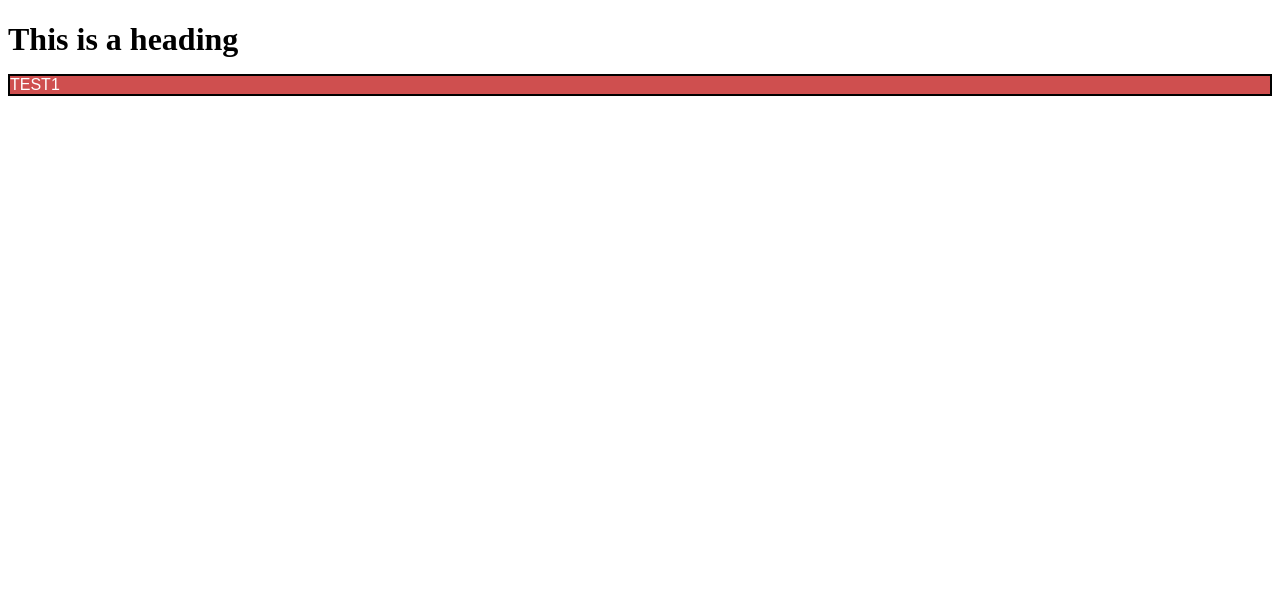
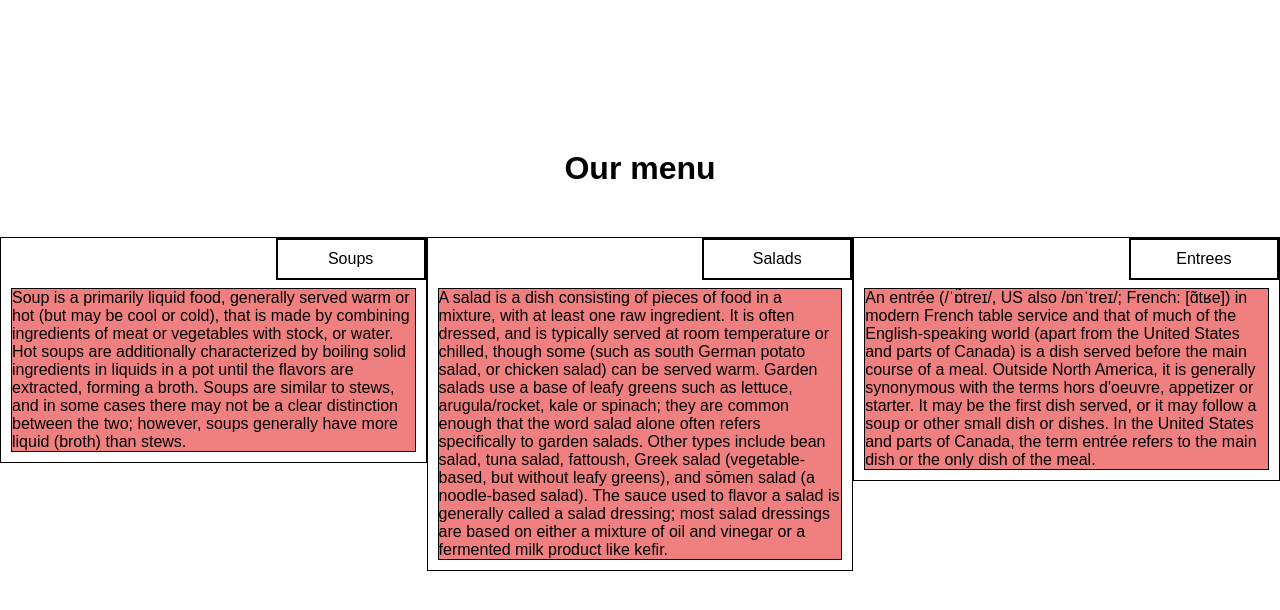
Before and after one commit to jocelynmutso/simple-responsive-site, a plain HTML site: page index.html in a window 1280 px wide. Drawn offline with Linux system fonts and the light colour scheme.

Commit message:
first-version

```diff
--- a/css/styles.css
+++ b/css/styles.css
@@ -1,27 +1,89 @@
-
 
 
 /********** Base styles **********/
 
 * {
     box-sizing: border-box;
+    margin: 0 auto;
+    padding: 0 auto;
 }
 
 h1 {
-    margin-bottom: 15px;
+    margin-top: 150px;
+    margin-bottom: 50px;
+    text-align: center;
+    font-family: sans-serif;
 }
 
-p {
-    border: 2px solid black;
-    background-color: rgb(207, 79, 79);
+.paragraph-box {
+    border: 1px solid black;
+    background-color: lightcoral;
+    width: 100%;
     font-family: sans-serif;
-    color: white;
+    color: black;
+    margin-top: 40px;
+    position: relative;
 }
 
-/* Simple Responsive Framework. */
+.menu-item {
+    position: absolute;
+    top: 0px;
+    right: 0px;
+    width: 150px;
+    text-align: center;
+    border: 2px solid black;
+    font-family: sans-serif;
+    background-color: white;
+    color: black;
+    padding: 10px;
+}
 
-/********** Large devices only (992px and up) **********/
+.row {
+    width: 100%;
+    position: relative;
+}
 
-/********** Medium devices only (768px-991px) **********/
+.container {
+    position: relative;
+}
 
-/********** Small devices only (767px and under) **********/
+@media (min-width: 992px) {
+    .col-lg-a, .col-lg-b {
+        float: left;
+        border: 1px solid black;
+        padding: 10px;
+    }
+
+    .col-lg-a {
+        width: 33.33%;
+    }
+    .col-lg-b {
+        width: 100%;
+    }
+}
+
+@media (min-width:768px) and (max-width: 991px) {
+    .col-md-a, .col-md-b {
+        float: left;
+        border: 1px solid blue;
+        padding: 10px;
+    }
+
+    .col-md-a {
+        width: 50%;
+    }
+    .col-md-b {
+        width: 100%;
+    }
+}
+
+@media (max-width: 767px) {
+    .col-sm {
+        border: 1px solid red;
+        padding: 10px;
+    }
+
+    .col-sm {
+        width: 100%;
+    }
+}
--- a/index.html
+++ b/index.html
@@ -1,5 +1,5 @@
 <!DOCTYPE html>
-<html>
+<html lang="en">
 
 <head>
     <link rel="stylesheet" href="css/styles.css">
@@ -9,11 +9,46 @@
 </head>
 
 <body>
-    <h1>This is a heading</h1>
-    <p>TEST1</p>
+    <h1>Our menu</h1>
+
+    <div class="row">
+        <div class="col-lg-a col-md-a col-sm container">
+            <p class="paragraph-box">
+                Soup is a primarily liquid food, generally served warm or hot (but may be cool or
+                cold), that is made by combining ingredients of meat or vegetables with stock, or water. Hot soups are
+                additionally characterized by boiling solid ingredients in liquids in a pot until the flavors are
+                extracted, forming a broth. Soups are similar to stews, and in some cases there may not be a clear
+                distinction between the two; however, soups generally have more liquid (broth) than stews.</p>
+                <p class="menu-item">Soups</p>
+
+     </div>
+
+        <div class="col-lg-a col-md-a col-sm container">
+            <p class="paragraph-box">A salad is a dish consisting of pieces of food in a mixture, with at least one raw
+                ingredient. It is often dressed, and is typically served at room temperature or chilled, though some
+                (such as south German potato salad, or chicken salad) can be served warm.
+
+                Garden salads use a base of leafy greens such as lettuce, arugula/rocket, kale or spinach; they are
+                common enough that the word salad alone often refers specifically to garden salads. Other types include
+                bean salad, tuna salad, fattoush, Greek salad (vegetable-based, but without leafy greens), and sōmen
+                salad (a noodle-based salad). The sauce used to flavor a salad is generally called a salad dressing;
+                most salad dressings are based on either a mixture of oil and vinegar or a fermented milk product like
+                kefir.</p>
+                <p class="menu-item">Salads</p>
+        </div>
+
+        <div class="col-lg-a col-md-b col-sm container">
+            <p class="paragraph-box">An entrée (/ˈɒ̃treɪ/, US also /ɒnˈtreɪ/; French: [ɑ̃tʁe]) in modern French table
+                service and that of much of the English-speaking world (apart from the United States and parts of
+                Canada) is a dish served before the main course of a meal. Outside North America, it is generally
+                synonymous with the terms hors d'oeuvre, appetizer or starter. It may be the first dish served, or it
+                may follow a soup or other small dish or dishes. In the United States and parts of Canada, the term
+                entrée refers to the main dish or the only dish of the meal.</p>
+                <p class="menu-item">Entrees</p>
+        </div>
+
+    </div>
+
 </body>
 
-
-
-
 </html>
```
